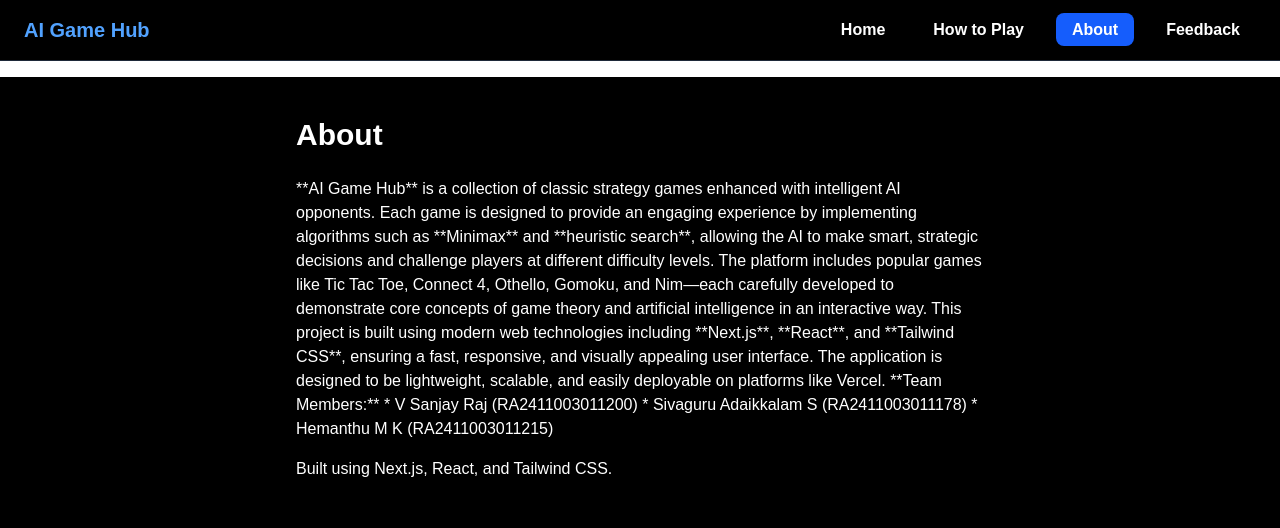
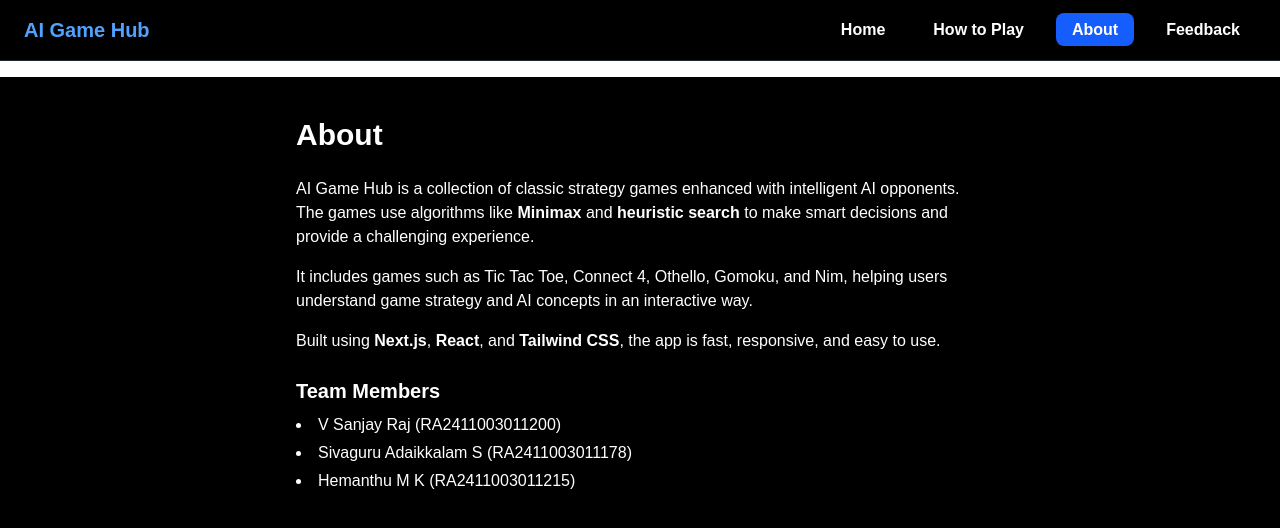
Before and after one commit to RuthlesSan/tic-tac-toe-ai, a Next.js app: page /about in a window 1280 px wide. Shown: the top 528 px of the page. Built offline with nearby package versions, Linux system fonts and the light colour scheme.

Commit message:
about us

```diff
--- a/app/about/page.js
+++ b/app/about/page.js
@@ -1,31 +1,38 @@
-
-
 export default function About() {
   return (
     <div className="bg-black min-h-screen text-white">
-
-
       <div className="p-10 max-w-3xl mx-auto">
         <h1 className="text-3xl font-bold mb-6">About</h1>
 
         <p>
-          **AI Game Hub** is a collection of classic strategy games enhanced with intelligent AI opponents. Each game is designed to provide an engaging experience by implementing algorithms such as **Minimax** and **heuristic search**, allowing the AI to make smart, strategic decisions and challenge players at different difficulty levels.
-
-The platform includes popular games like Tic Tac Toe, Connect 4, Othello, Gomoku, and Nim—each carefully developed to demonstrate core concepts of game theory and artificial intelligence in an interactive way.
-
-This project is built using modern web technologies including **Next.js**, **React**, and **Tailwind CSS**, ensuring a fast, responsive, and visually appealing user interface. The application is designed to be lightweight, scalable, and easily deployable on platforms like Vercel.
-
-**Team Members:**
-
-* V Sanjay Raj (RA2411003011200)
-* Sivaguru Adaikkalam S (RA2411003011178)
-* Hemanthu M K (RA2411003011215)
-
+          AI Game Hub is a collection of classic strategy games enhanced
+          with intelligent AI opponents. The games use algorithms like
+          <span className="font-semibold"> Minimax </span> and
+          <span className="font-semibold"> heuristic search </span>
+          to make smart decisions and provide a challenging experience.
         </p>
 
         <p className="mt-4">
-          Built using Next.js, React, and Tailwind CSS.
+          It includes games such as Tic Tac Toe, Connect 4, Othello,
+          Gomoku, and Nim, helping users understand game strategy and AI concepts
+          in an interactive way.
         </p>
+
+        <p className="mt-4">
+          Built using <span className="font-semibold">Next.js</span>,{" "}
+          <span className="font-semibold">React</span>, and{" "}
+          <span className="font-semibold">Tailwind CSS</span>, the app is
+          fast, responsive, and easy to use.
+        </p>
+
+        <div className="mt-6">
+          <h2 className="text-xl font-semibold mb-2">Team Members</h2>
+          <ul className="list-disc list-inside space-y-1">
+            <li>V Sanjay Raj (RA2411003011200)</li>
+            <li>Sivaguru Adaikkalam S (RA2411003011178)</li>
+            <li>Hemanthu M K (RA2411003011215)</li>
+          </ul>
+        </div>
       </div>
     </div>
   );
```
